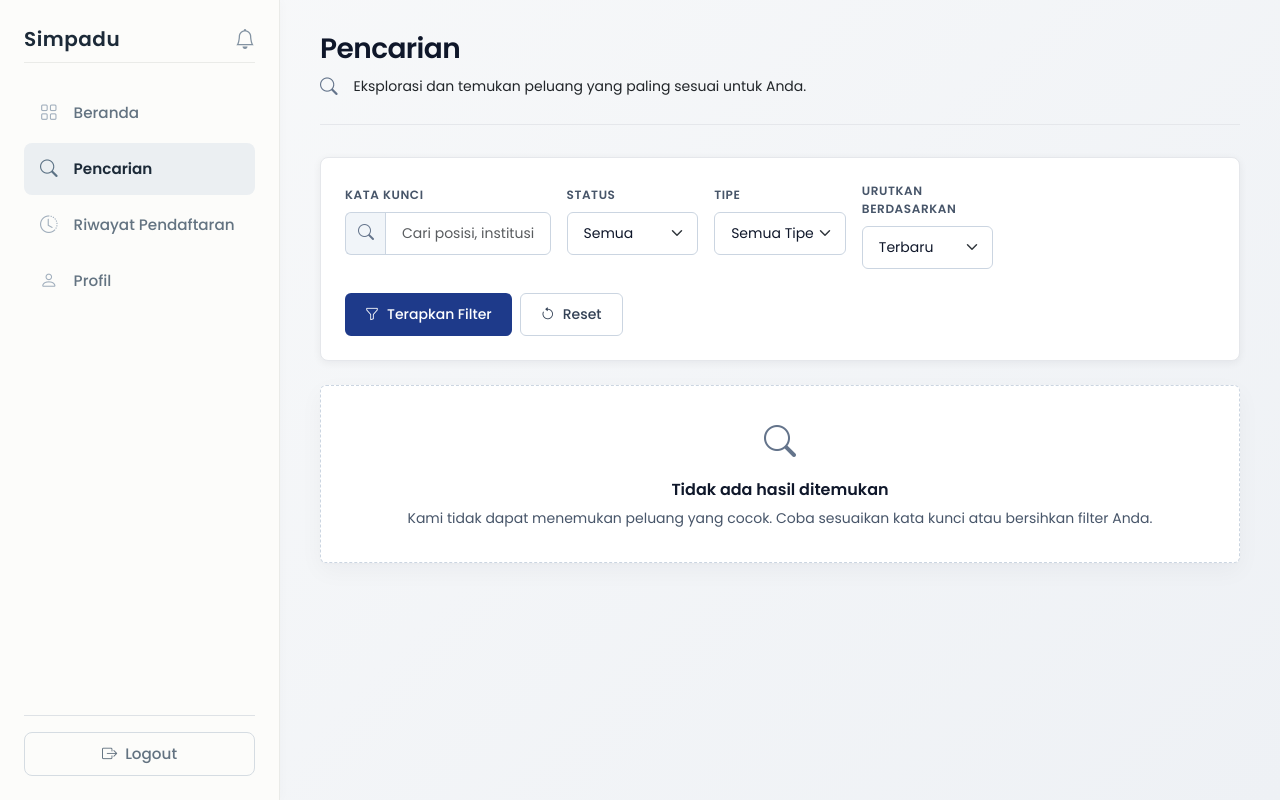
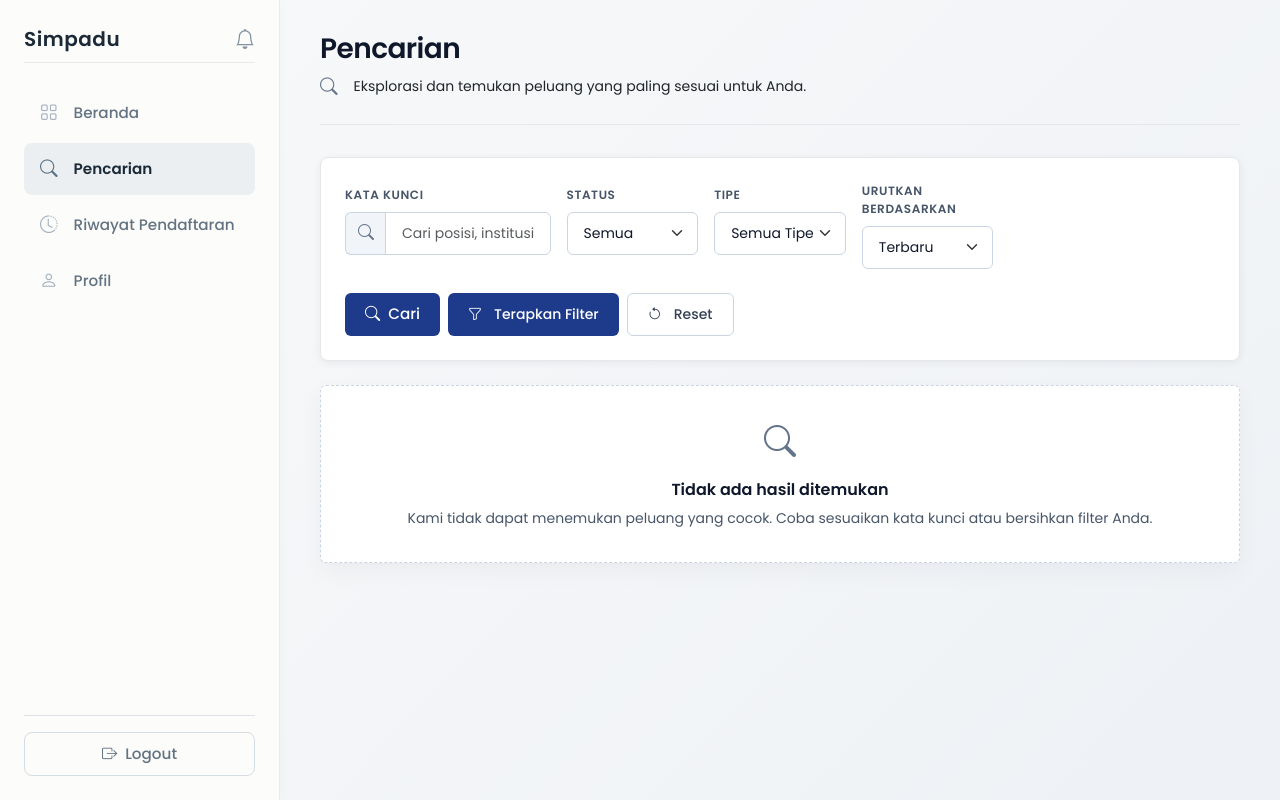
Before and after one commit to Parosko/RPL-Platgang, a PHP site: the page made by views/search.php in a window 1280 px wide. Run offline with PHP 8.4, Linux system fonts and the light colour scheme; the template is opened without the code that fills it, so the values that code supplies are empty; a user stored in the database is signed in; data comes from the database, SQL or seed files in the repository.

Commit message:
Minor QOL Changes

```diff
--- a/assets/css/components.css
+++ b/assets/css/components.css
@@ -38,6 +38,7 @@
     color: #475569;
     font-size: 0.95rem;
     line-height: 1.6;
+    text-align: justify;
     display: -webkit-box;
     -webkit-line-clamp: 3;
     line-clamp: 3;
--- a/views/search.php
+++ b/views/search.php
@@ -114,11 +114,14 @@ unset($_SESSION['search_results']);
                 </div>
 
                 <div class="col-12 mt-4 d-flex gap-2">
+                    <button type="submit" class="btn btn-navy">
+                        <i class="bi bi-search me-1"></i> Cari
+                    </button>
                     <button type="submit" class="btn btn-action-primary">
-                        <i class="bi bi-funnel"></i> Terapkan Filter
+                        <i class="bi bi-funnel me-1"></i> Terapkan Filter
                     </button>
                     <a href="<?= BASE_URL ?>/views/search.php" class="btn btn-action-secondary">
-                        <i class="bi bi-arrow-counterclockwise"></i> Reset
+                        <i class="bi bi-arrow-counterclockwise me-1"></i> Reset
                     </a>
                 </div>
             </form>
```
